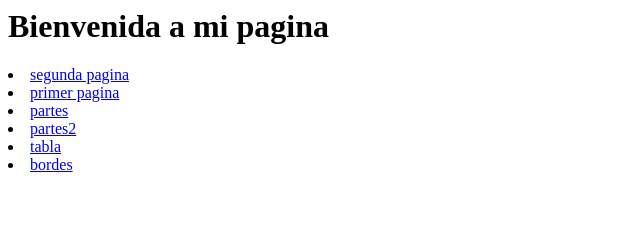
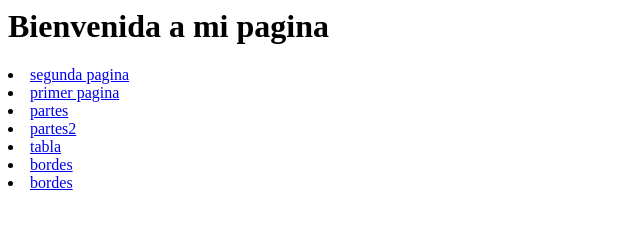
Before and after one commit to alfredoserrano1119/alfredoserrano, a plain HTML site: page index.html in a window 1280 px wide. Shown: the full height of the page, 0-640 px from the left. Drawn offline with Linux system fonts and the light colour scheme.

Commit message:
Update index.html

```diff
--- a/index.html
+++ b/index.html
@@ -13,7 +13,8 @@
    <li><a href="partes.html">partes</a></li>
    <li><a href="partes2.html">partes2</a></li>
    <li><a href="tabla.html">tabla</a></li>
-   <li><a href="tableborde.html">bordes</a></li>
+ <li><a href="tableborde.html">bordes</a></li>
+  <li><a href="formularios2.html">bordes</a></li>
  </ul>
 
 
```
